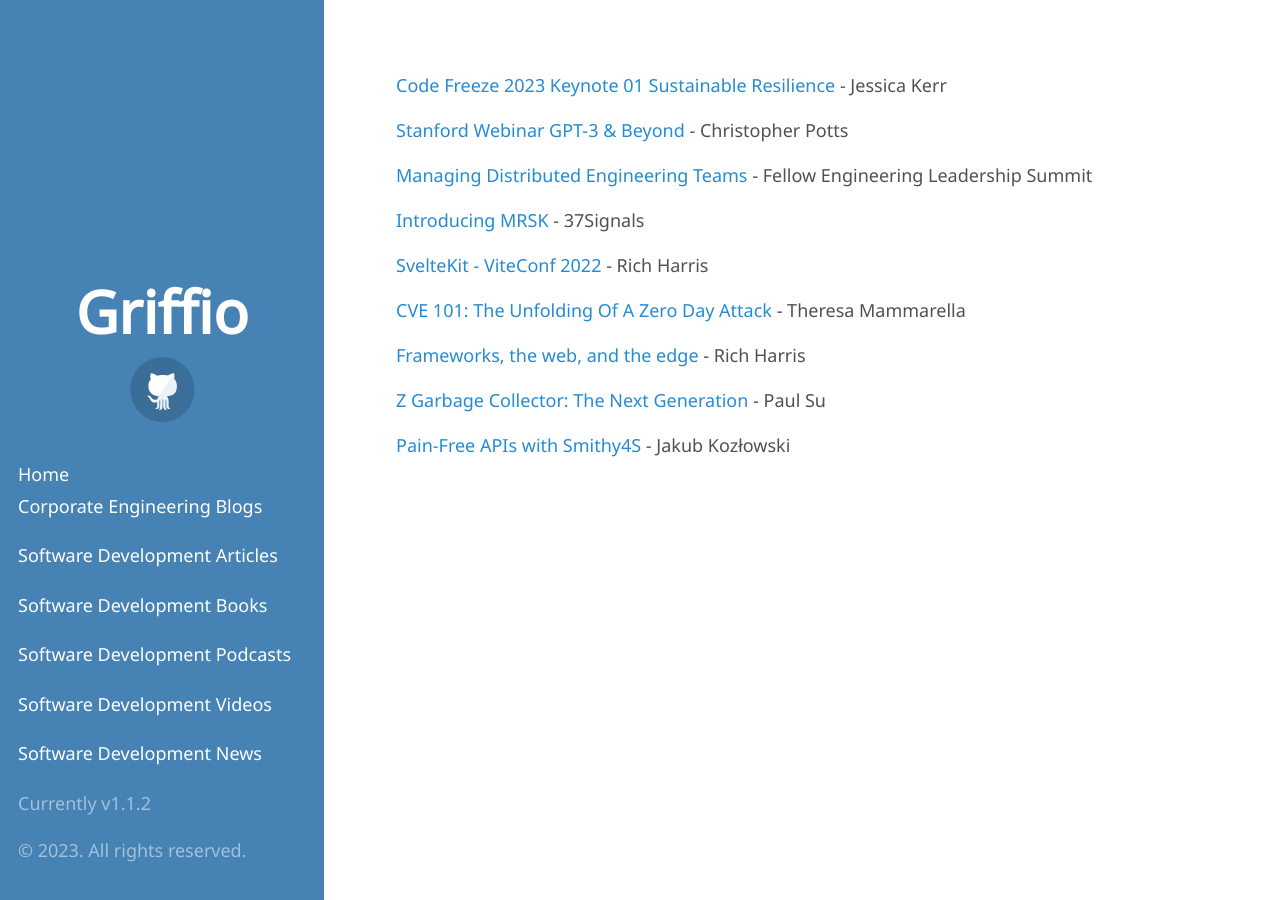
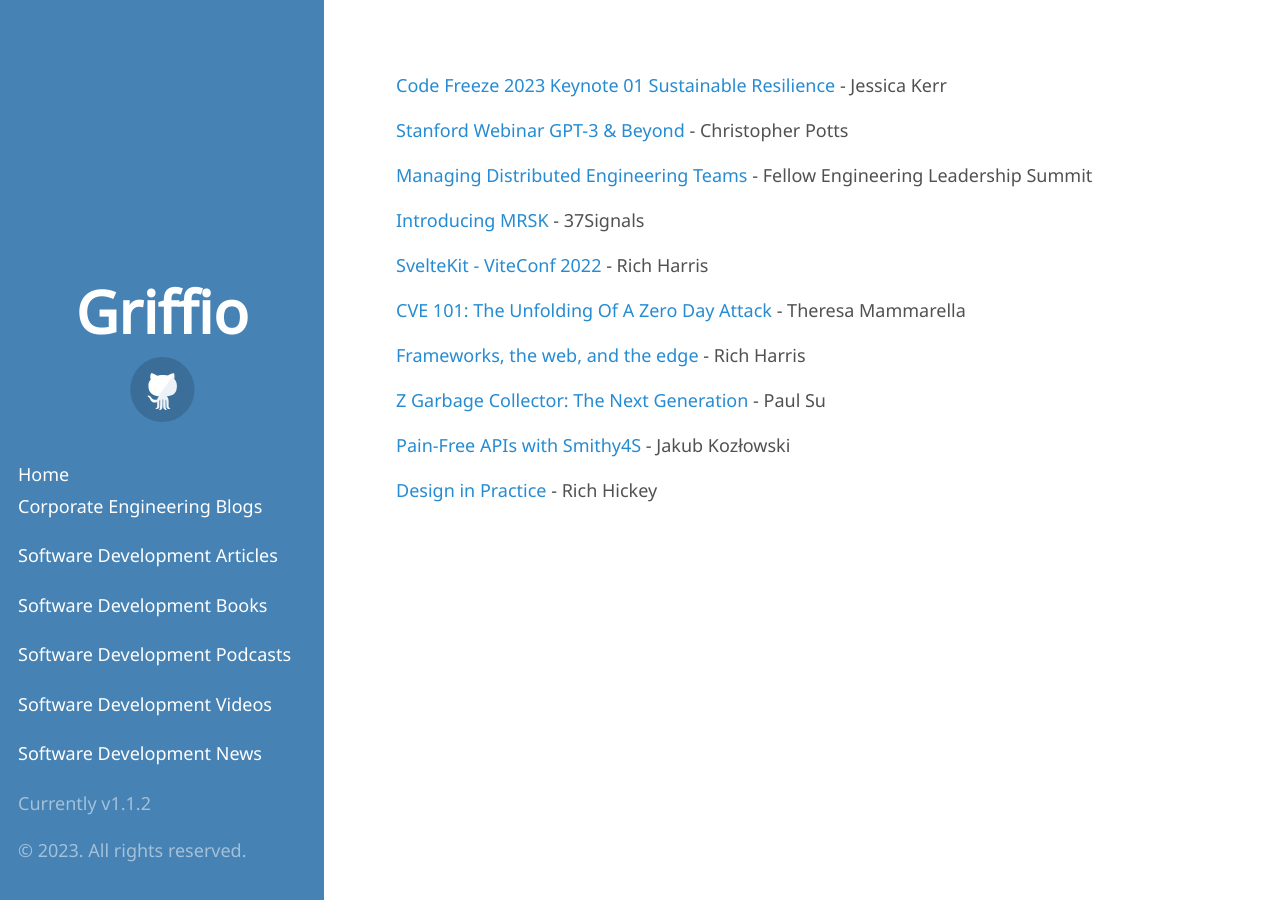
Before and after one commit to griffio/griffio.github.io, a Jekyll site: the page built from tech_talks_highlighted_2023.md, in a window 1280 px wide. Built offline with Jekyll 4.4.1, drawn with Linux system fonts in a browser that asks for light colours; some web fonts are replaced; our own code applies the rules of GitHub Pages for plain Markdown files.

Commit message:
Update tech_talks_highlighted_2023.md
Design in Practice

```diff
--- a/tech_talks_highlighted_2023.md
+++ b/tech_talks_highlighted_2023.md
@@ -15,3 +15,5 @@
 [Z Garbage Collector: The Next Generation](https://www.youtube.com/watch?v=OnodHoNYE1Y) - Paul Su
 
 [Pain-Free APIs with Smithy4S](https://www.youtube.com/watch?v=LvCDzDYfgsI) - Jakub Kozłowski
+
+[Design in Practice](https://www.youtube.com/watch?v=fTtnx1AAJ-c) - Rich Hickey
```
